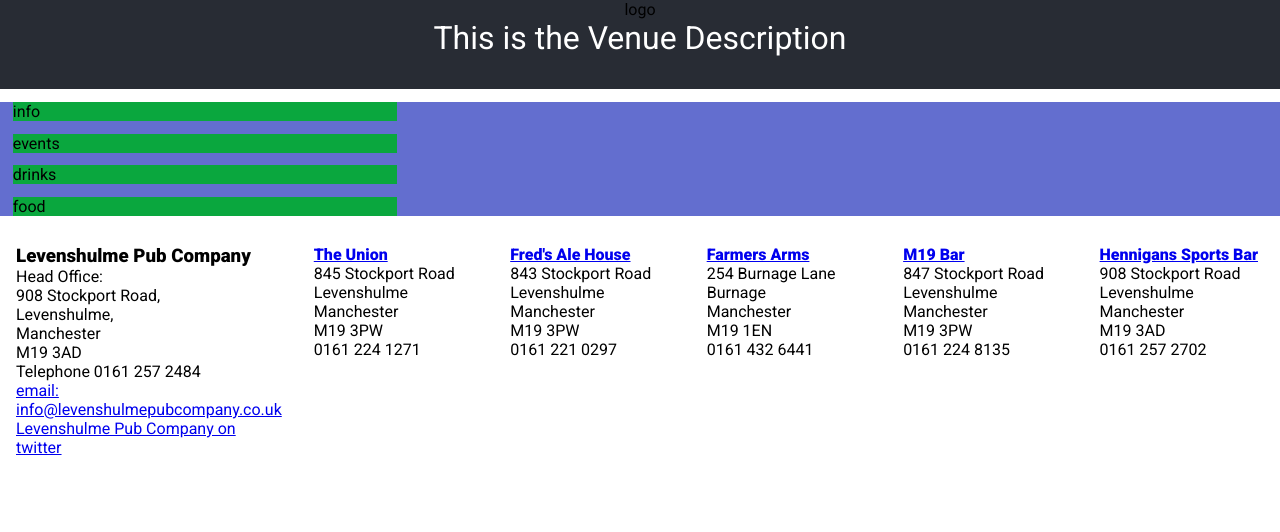
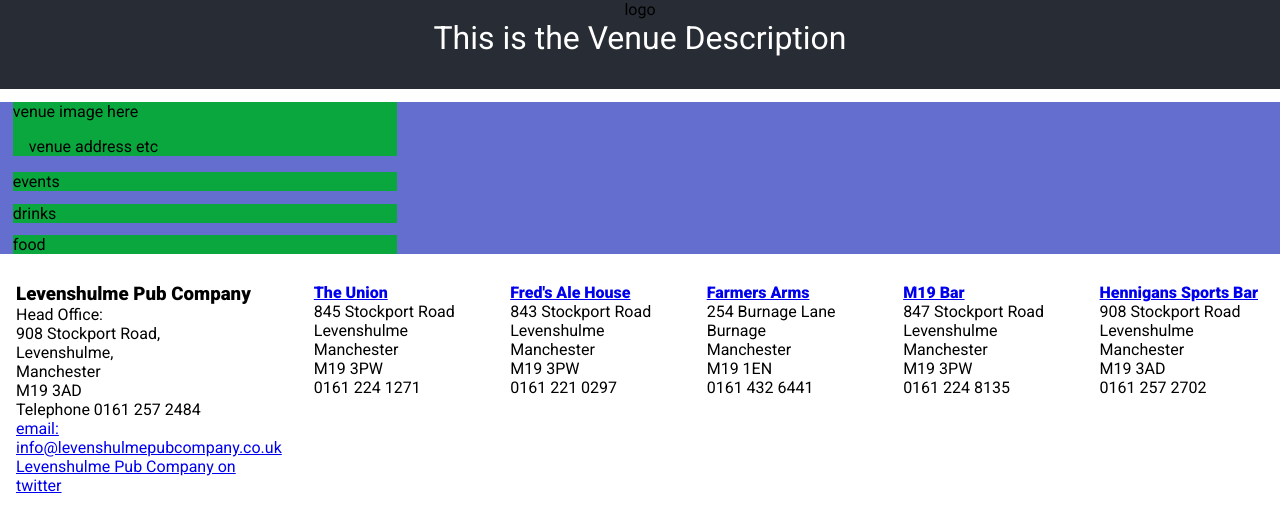
Before and after one commit to chriswright61dev/farmersspg, a React (Create React App) app: page / in a window 1280 px wide. Shown: the top 532 px of the page. Built offline with nearby package versions, Linux system fonts and the light colour scheme.

Commit message:
venue component

```diff
--- a/src/App.js
+++ b/src/App.js
@@ -1,12 +1,15 @@
 import "./App.css";
 import Header from "./components/Header/Header";
 import Footer from "./components/Footer/Footer";
+import Venue from "./components/Venue/Venue";
 function App() {
   return (
     <div className="App">
       <Header />
       <div className="container">
-        <div className="info-column">info</div>
+        <div className="info-column">
+          <Venue />
+        </div>
         <div className="events-column">events</div>
         <div className="drinks-column">drinks</div>
         <div className="food-column">food</div>
--- /dev/null
+++ b/src/components/Venue/Venue.css
@@ -0,0 +1,12 @@
+This appears in the .info-column .venue {
+  background-color: aquamarine;
+}
+
+.venue-info {
+  margin: 1rem;
+}
+
+.venue img {
+  width: 100%;
+  height: auto;
+}
--- /dev/null
+++ b/src/components/Venue/Venue.js
@@ -0,0 +1,12 @@
+import React from "react";
+import "./Venue.css";
+function Venue() {
+  return (
+    <div className="venue">
+      venue image here
+      <div className="venue-info">venue address etc</div>
+    </div>
+  );
+}
+
+export default Venue;
```
